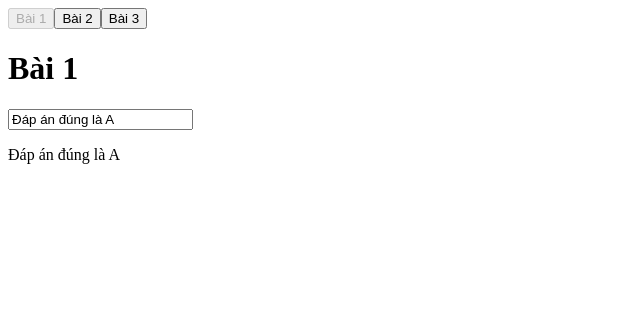
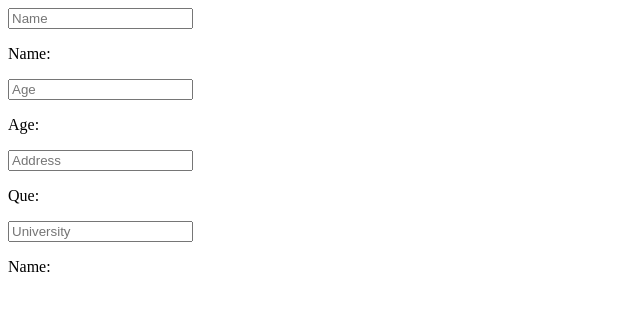
Before and after one commit to duyenlnh21/chin, a React (Create React App) app in the folder tin-giao-thong/: page / in a window 1280 px wide. Shown: the top 310 px of the page, without its empty margins (0-640 px from the left). Built offline with nearby package versions, Linux system fonts and the light colour scheme.

Commit message:
using reducer actions

```diff
--- a/tin-giao-thong/src/App.js
+++ b/tin-giao-thong/src/App.js
@@ -1,30 +1,55 @@
-import React, { useState } from 'react';
-import { StatusProvider } from './StatusContext';
-import { Page1, Page2, Page3, Status } from './Pages';
+// Using reducer actions
 
-function ChoosePage({ page }) {
-  const Page = [Page1, Page2, Page3][page];
-  return <Page />;
+import React, { Fragment, useReducer } from 'react';
+
+function reducer(state, action) {
+  switch (action.type) {
+    case 'changeName':
+      return { ...state, name: action.value };
+    case 'changeAge':
+      return { ...state, age: action.value };
+    case 'changeAddress':
+      return { ...state, address: action.value };
+    case 'changeUniversity':
+      return { ...state, university: action.value };
+    default:
+      throw new Error(`${action.type} is not a valid action`);
+  }
 }
 
-function App() {
-  const [page, setPage] = useState(0);
+export default function App() {
+  const [{ name, age, address, university }, dispatch] = useReducer(reducer, {});
 
   return (
-    <StatusProvider>
-      <button onClick={() => setPage(0)} disabled={page === 0}>
-        Bài 1
-      </button>
-      <button onClick={() => setPage(1)} disabled={page === 1}>
-        Bài 2
-      </button>
-      <button onClick={() => setPage(2)} disabled={page === 2}>
-        Bài 3
-      </button>
-      <ChoosePage page={page} />
-      <Status />
-    </StatusProvider>
+    <Fragment>
+      <input
+        placeholder="Name"
+        value={name}
+        onChange={e => dispatch({ type: 'changeName', value: e.target.value })}
+      />
+      <p>Name: {name}</p>
+      <input
+        placeholder="Age"
+        type="number"
+        value={age}
+        onChange={e => dispatch({ type: 'changeAge', value: e.target.value})}
+      />
+      <p>Age: {age}</p>
+
+      <input
+        placeholder="Address"
+        value={address}
+        onChange={e => dispatch({ type: 'changeAddress', value: e.target.value })}
+      />
+      <p>Que: {address}</p>
+
+      <input
+        placeholder="University"
+        value={university}
+        onChange={e => dispatch({ type: 'changeUniversity', value: e.target.value })}
+      />
+      <p>Name: {university}</p>
+
+    </Fragment>
   );
 }
-
-export default App;
```
Also changed, not shown: 1 other file (tests, documents, lock files or other folders).
